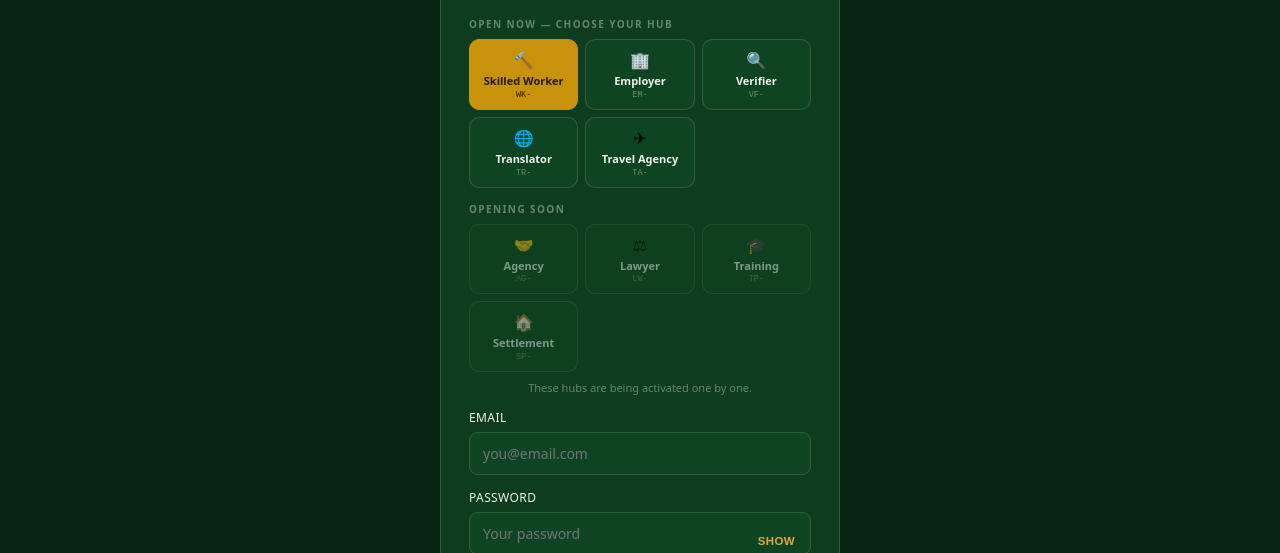
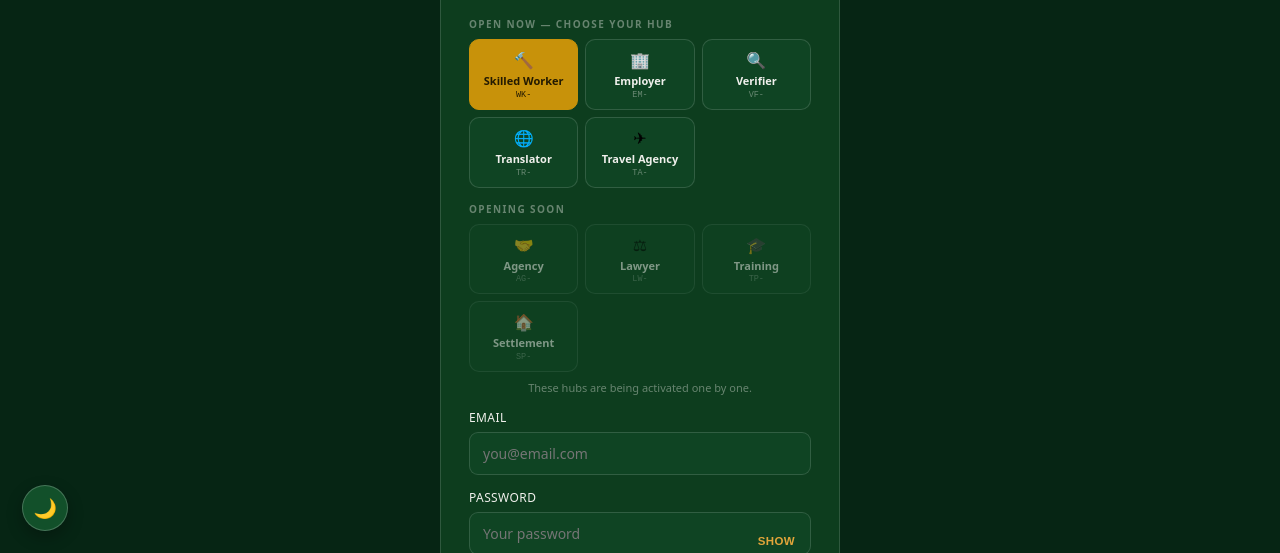
Before and after one commit to dlf-project/leivotestSTACS, a plain HTML site: page sign-in.html in a window 1280 px wide. Shown: the part 247-800 px from the top of the page. Drawn offline with Linux system fonts and the light colour scheme.

Commit message:
Update sign-in.html

```diff
--- a/sign-in.html
+++ b/sign-in.html
@@ -130,6 +130,7 @@ async function forgot(){
 }
 document.getElementById('pw').addEventListener('keydown',e=>{if(e.key==='Enter')signIn();});
 </script>
+<button id="themeBtn" onclick="stacsTheme()" aria-label="Toggle day / night view" title="Day / Night view" style="position:fixed;bottom:22px;left:22px;z-index:9998;width:46px;height:46px;border-radius:50%;background:var(--s1,#12502A);color:var(--gold2,#E2A53A);border:1px solid var(--bdr2,rgba(255,255,255,.22));cursor:pointer;font-size:19px;box-shadow:0 6px 16px rgba(0,0,0,.28)">&#127769;</button>
 <script>function stacsTheme(){var d=document.documentElement,t=d.getAttribute("data-theme")==="light"?"dark":"light";d.setAttribute("data-theme",t);try{localStorage.setItem("stacs_theme",t);}catch(e){}var b=document.getElementById("themeBtn");if(b)b.innerHTML=t==="light"?"&#9728;&#65039;":"&#127769;";}
 (function(){try{var t=localStorage.getItem("stacs_theme")||"dark";var b=document.getElementById("themeBtn");if(b)b.innerHTML=t==="light"?"&#9728;&#65039;":"&#127769;";}catch(e){}})();</script>
 <script>
```
